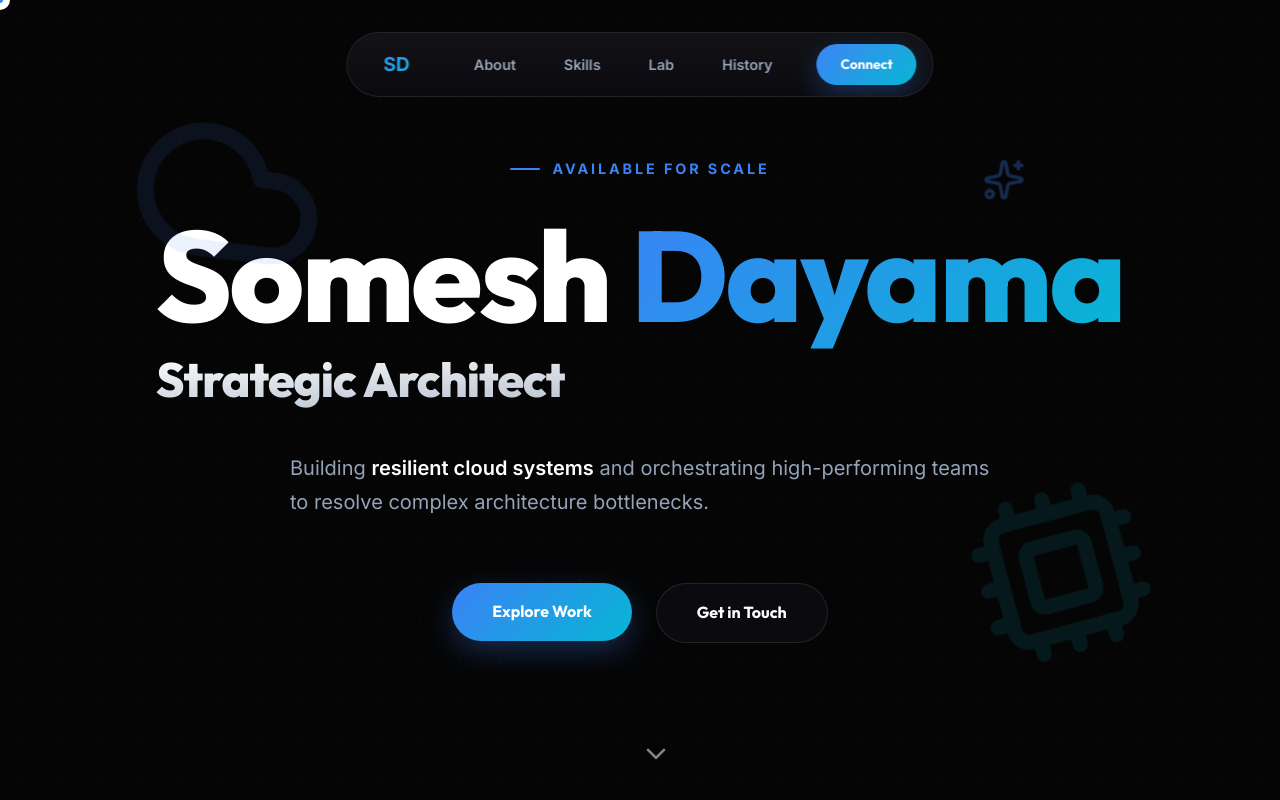
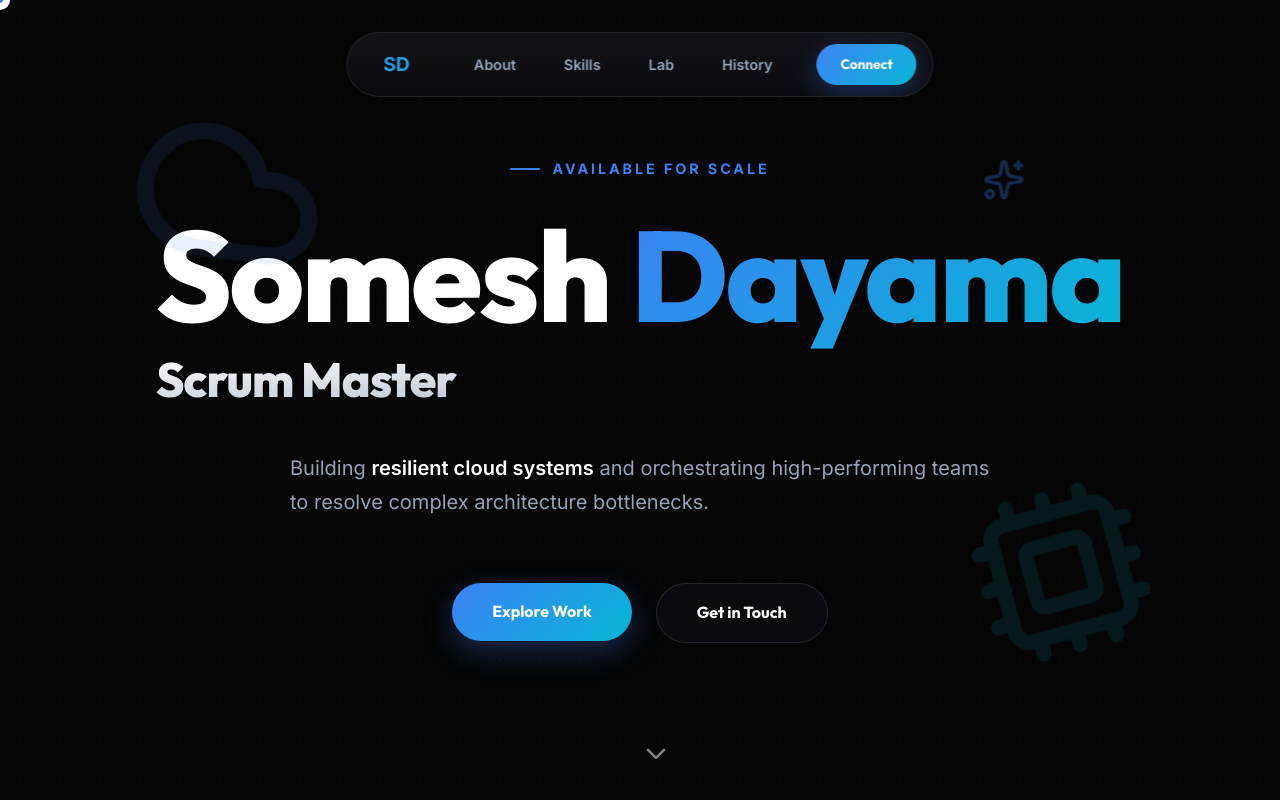
Before and after one commit to someshdayama/portfolio-somesh, a React (Vite) app: page / in a window 1280 px wide. Shown: the top 800 px of the page. Built offline with nearby package versions, Linux system fonts and the light colour scheme.

Commit message:
feat: Update the rotating job titles displayed in the Hero section.

```diff
--- a/src/components/Hero.jsx
+++ b/src/components/Hero.jsx
@@ -22,7 +22,7 @@ const Hero = () => {
   };
 
   useEffect(() => {
-    const phrases = ["Lead Problem Solver", "Strategic Architect", "DevOps Engineer", "Resolution Finder"];
+    const phrases = ["DevOps Engineer", "Scrum Master", "Weekend Vibe Coder"];
     let i = 0;
     const interval = setInterval(() => {
       i = (i + 1) % phrases.length;
```
